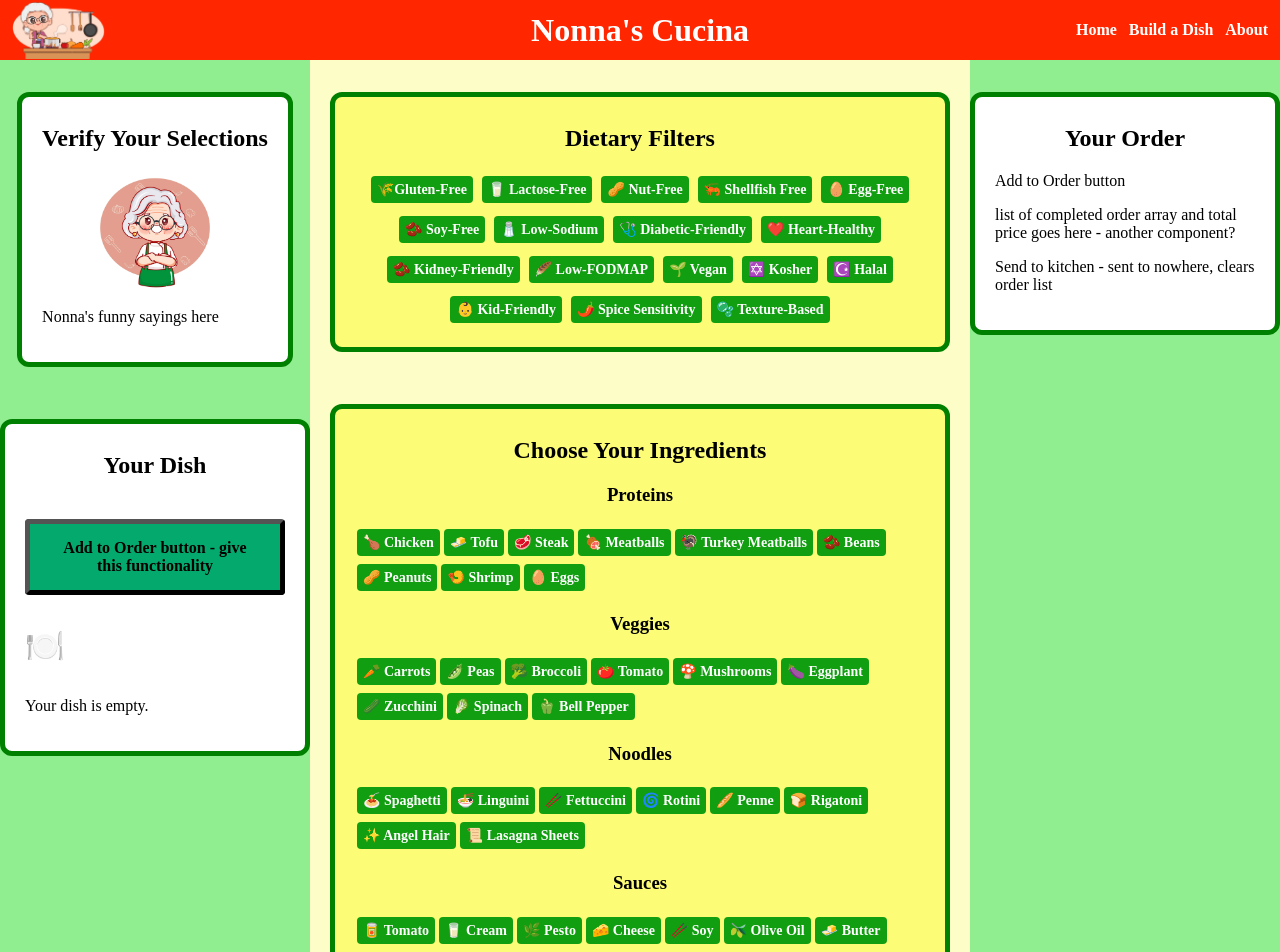
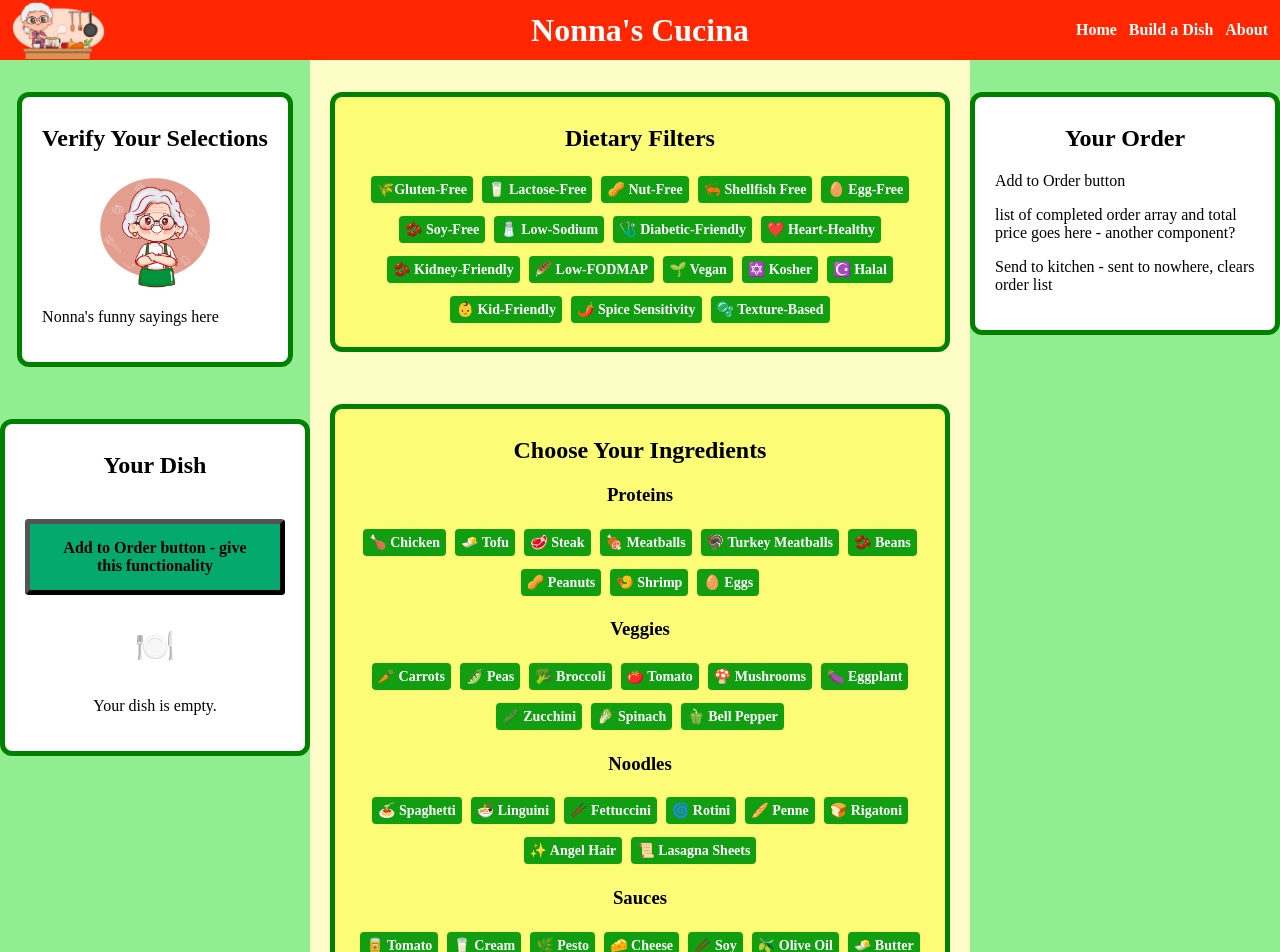
Before and after one commit to lindsayowow/nonnas-cucina, a React (Vite) app: page /buildadish in a window 1280 px wide. Shown: the top 952 px of the page. Built offline with nearby package versions, Linux system fonts and the light colour scheme.

Commit message:
finishing for night pushing styling changes

```diff
--- a/src/components/Ingredients.jsx
+++ b/src/components/Ingredients.jsx
@@ -12,6 +12,7 @@ export default function Ingredients(props) {
         <div key={Category} className="categoryContainer">
           <h3 className="categoryHeader">{Category}</h3>
 
+          <div className="ingredientButtons">
             {IngredientsData.filter((ingredient) =>
               ingredient.category === categoryMap[Category])
               .map((ingredient) => (
@@ -19,7 +20,7 @@ export default function Ingredients(props) {
                   key={ingredient.name}
                   ingredient={ingredient}
                   onToggleIngredient={props.onToggleIngredient}
-                isSelected= {props.selectedIngredients.some(item => item.name ===ingredient.name)}
+                  isSelected={props.selectedIngredients.some(item => item.name === ingredient.name)}
                   disabled={props.selectedFilters.some((filter) => {
                     const property = filterMap[filter];
                     const isInverted = inversionList.includes(filter);
@@ -31,6 +32,7 @@ export default function Ingredients(props) {
                   })} />
               ))}
           </div>
+        </div>
       ))}
     </div>
   );
--- a/src/styles/BuildADish.css
+++ b/src/styles/BuildADish.css
@@ -16,6 +16,10 @@
 .section-1,
 .section-3 {
   background-color: lightgreen;
+}
+
+.section-2 {
+  min-width: 0;
 }
 
 h2 {
@@ -37,6 +41,10 @@ h3 {
   margin: 0 auto;
   padding: 20px;
   margin-top: 2rem;
+}
+
+.ingredientClass {
+  min-width: 0;
 }
 
 .filterButtons,
@@ -103,6 +111,10 @@ IngredientButton.disabled .emoji {
   font-size: xx-large;
 }
 
+.empty {
+  text-align: center;
+}
+
 .nonnaNeutral {
     display: block;
   margin: 0 auto;
```
Lines whose indentation alone changed are shown as unchanged.
